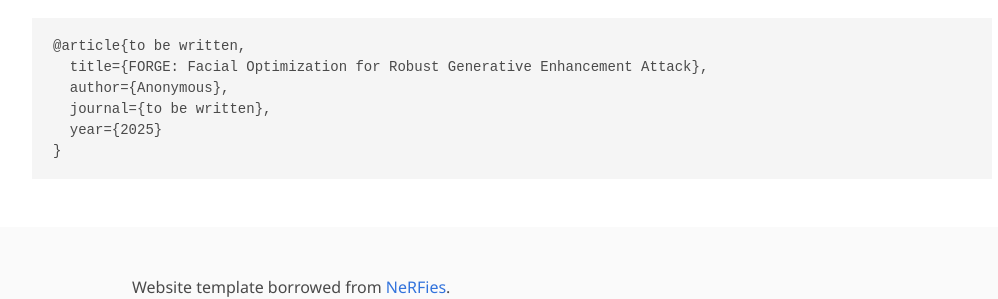
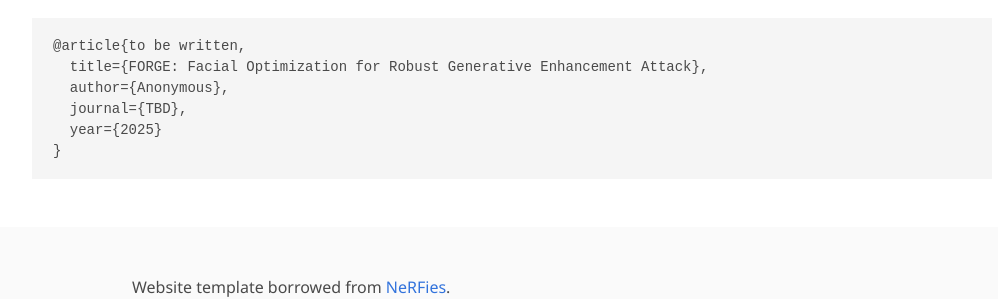
Before and after one commit to PSLeon24/PSLeon24.github.io, a Jekyll site: the page built from index.md, in a window 1280 px wide. Shown: the part 1241-1540 px from the top of the page, without its empty margins (128-1126 px from the left). Built offline with Jekyll 4.4.1, drawn with Linux system fonts in a browser that asks for light colours; some web fonts are replaced.

Commit message:
Update index.md

````diff
--- a/index.md
+++ b/index.md
@@ -42,7 +42,7 @@ to be written.
 @article{to be written,
   title={FORGE: Facial Optimization for Robust Generative Enhancement Attack},
   author={Anonymous},
-  journal={to be written},
+  journal={TBD},
   year={2025}
 }
 ```
````
